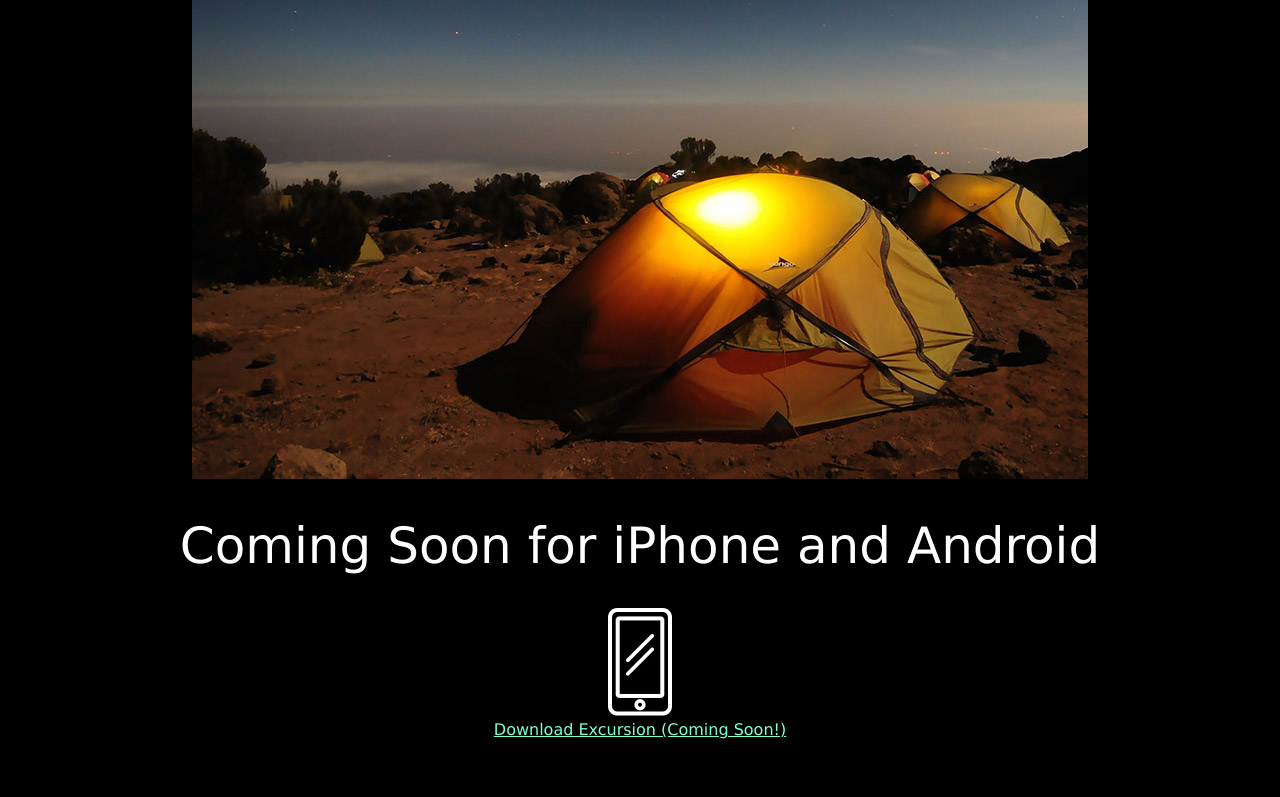
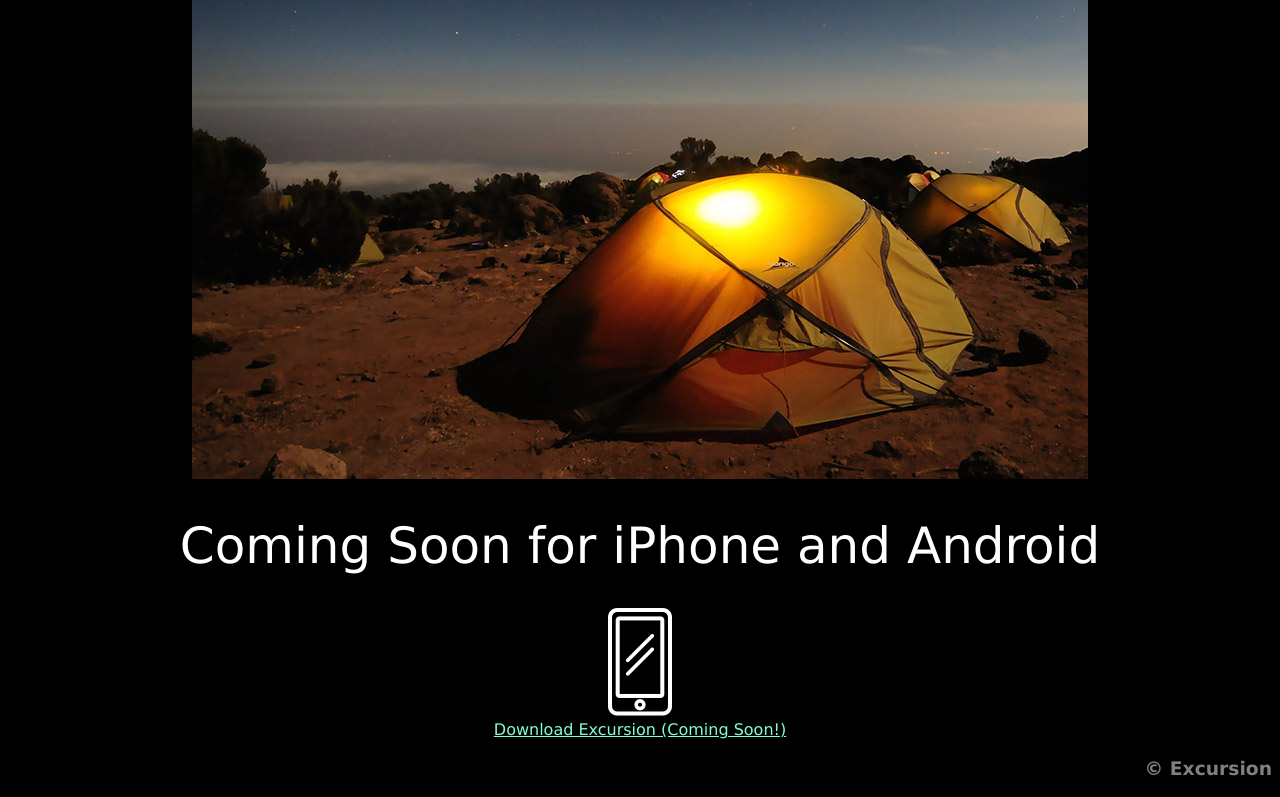
Before and after one commit to don-mo/excursion, a plain HTML site: page index.html in a window 1280 px wide. Shown: the part 516-1313 px from the top of the page. Before the commit the page ends 1263 px from the top, so only its background shows below. Drawn offline with Linux system fonts and the light colour scheme.

Commit message:
Coded whole app

```diff
--- a/index.html
+++ b/index.html
@@ -32,5 +32,7 @@
     <!--Footer For download-->
     <div class="footer"><img src="./resources/images/phone.png" /></div>
     <a href="" target="" class="links">Download Excursion (Coming Soon!)</a>
+    <!--Footer for more info-->
+    <h3 id="copyright">© Excursion</h3>
   </body>
 </html>
--- a/resources/css/index.css
+++ b/resources/css/index.css
@@ -20,3 +20,8 @@ body {
     color: aquamarine;
     font-size: 16px;
 }
+
+#copyright {
+    color: gray;
+    text-align: right;
+}
```
